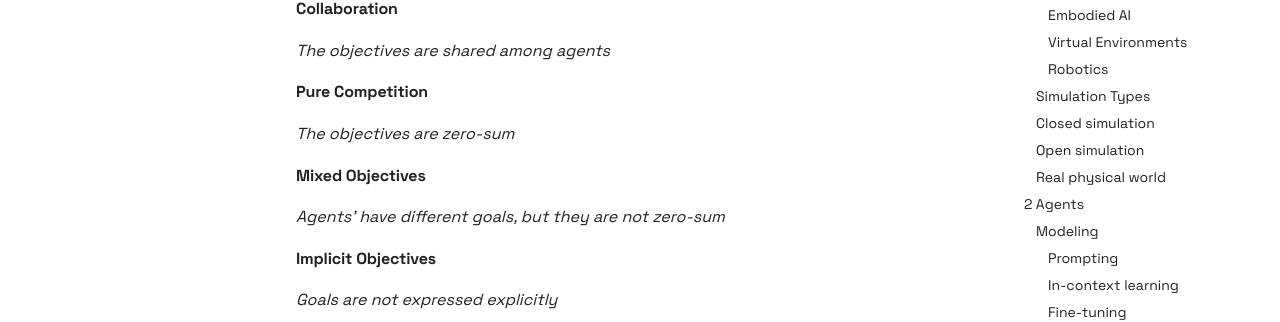
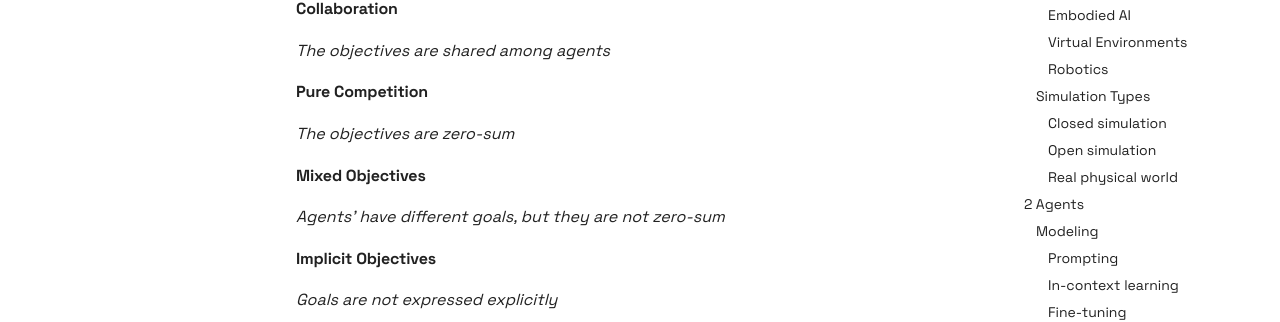
Before and after one commit to sotopia-lab/awesome-social-agents, an MkDocs documentation site: the page built from docs/taxonomy.md, in a window 1280 px wide and 900 px high. Shown: the part 386-708 px from the top of the window. Built offline with MkDocs 1.6.1 and Material for MkDocs 9.7.7, drawn with Linux system fonts in a browser that asks for light colours; comment, search, counter and statistics services are not loaded; the version menu is left out.

```diff
--- a/docs/taxonomy.md
+++ b/docs/taxonomy.md
@@ -26,13 +26,13 @@
 #### Robotics
 
 ### Simulation Types
-### Closed simulation
+#### Closed simulation
 *A fixed hand-crafted world*
 
-### Open simulation
+#### Open simulation
 *Procedurally expanded or naturally large env*
 
-### Real physical world
+#### Real physical world
 * Indoor scenes
 * Outdoor scenes
 
```
Also changed, not shown: docs/README.md (+3 -2 lines).
